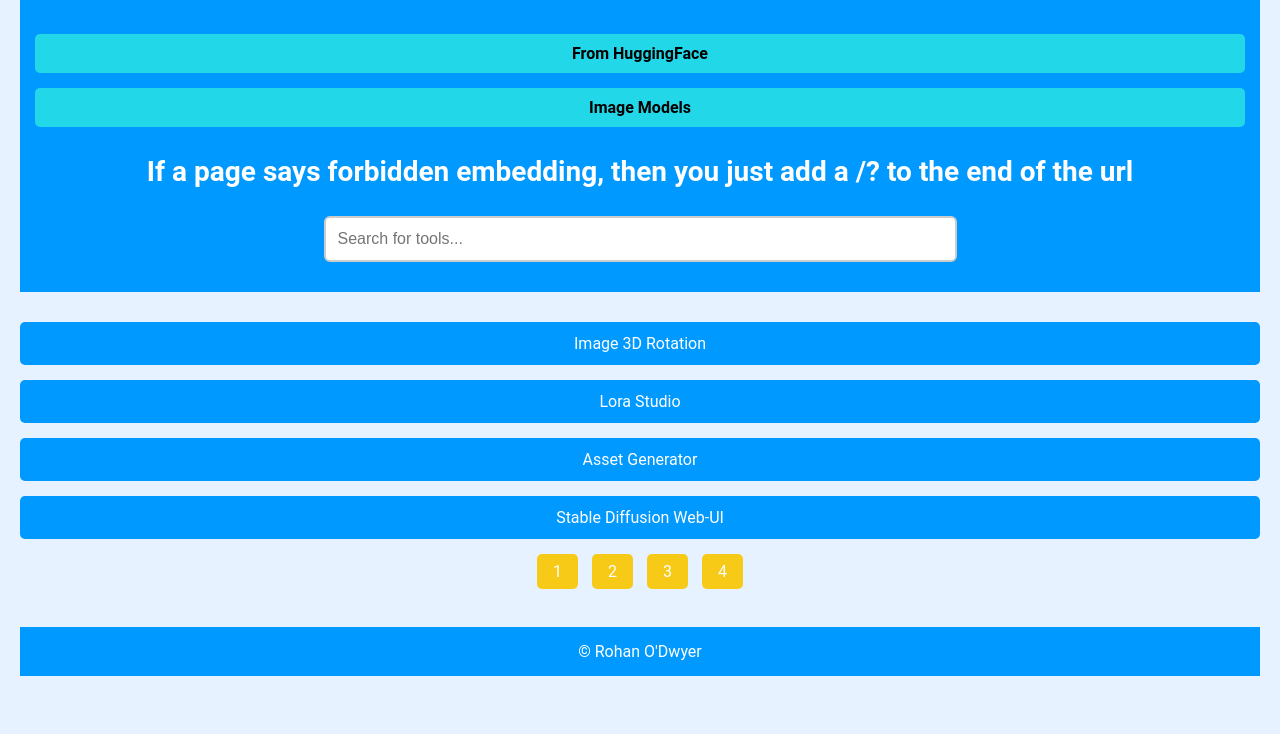
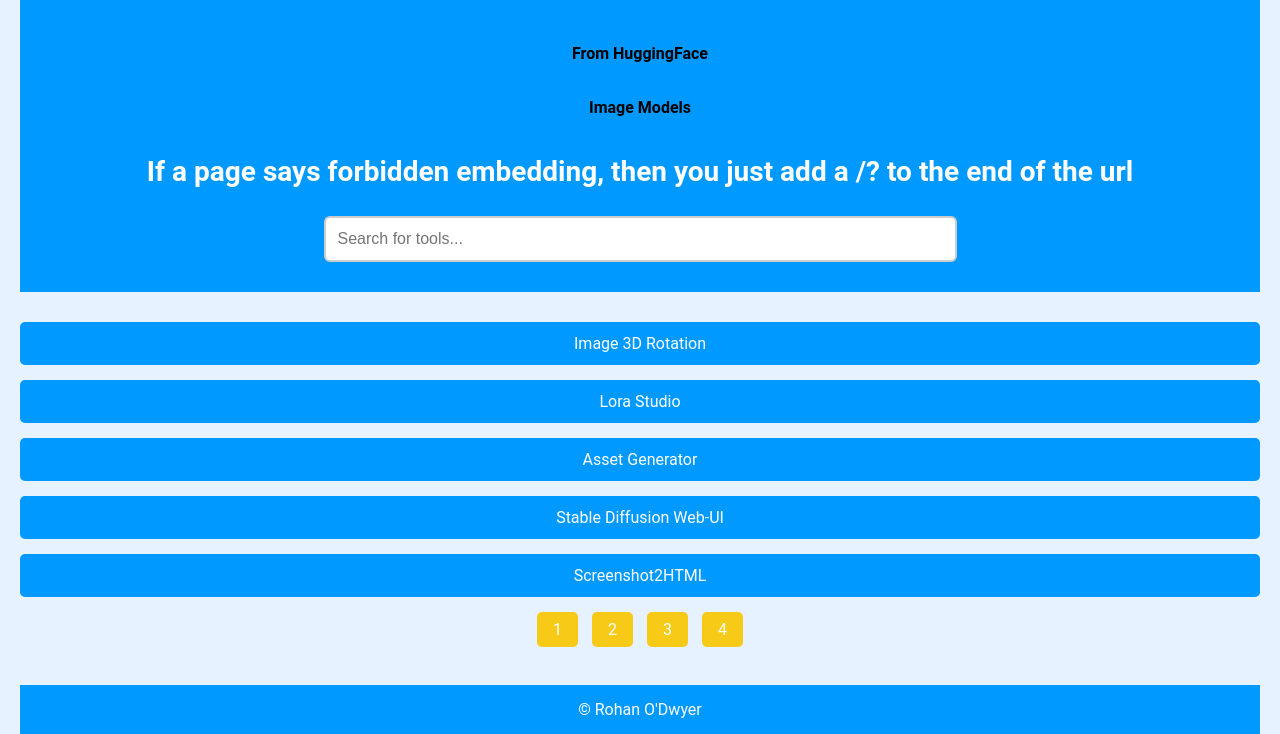
Before and after one commit to rohanod/CoolAiTools, a plain HTML site: page page4.html in a window 1280 px wide. Shown: the part 142-876 px from the top of the page. Before the commit the page ends 840 px from the top, so only its background shows below. Drawn offline with Linux system fonts and the light colour scheme.

Commit message:
modified:   Links.html 	modified:   all_links.json 	modified:   page4.html 	modified:   style.css

```diff
--- a/all_links.json
+++ b/all_links.json
@@ -43,5 +43,6 @@
     {"title": "Lora Studio", "url": "https://enzostvs-lora-studio.hf.space"},
     {"title": "Image 3D Rotation", "url": "https://ashawkey-lgm.hf.space"},
     {"title": "Asset Generator", "url": "https://jbilcke-hf-illustrateur-cloud.hf.space"},
-    {"title": "Stable Diffusion Web-UI", "url": "https://prodia-fast-stable-diffusion.hf.space"}
+    {"title": "Stable Diffusion Web-UI", "url": "https://prodia-fast-stable-diffusion.hf.space"},
+    {"title": "Screenshot2HTML", "url": "https://huggingfacem4-screenshot2html.hf.space"},
 ]
--- a/page4.html
+++ b/page4.html
@@ -32,7 +32,7 @@
     <a href="https://enzostvs-lora-studio.hf.space">Lora Studio</a>
     <a href="https://jbilcke-hf-illustrateur-cloud.hf.space">Asset Generator</a>
     <a href="https://prodia-fast-stable-diffusion.hf.space">Stable Diffusion Web-UI</a>
-
+    <a href="https://huggingfacem4-screenshot2html.hf.space">Screenshot2HTML</a>
    <div class="pagination">
         <a href="index.html">1</a>
         <a href="page2.html">2</a>
--- a/style.css
+++ b/style.css
@@ -83,7 +83,7 @@
 }
 
 nav.header-nav a.nav-link-alt {
-    background-color: #22d7e8 !important;
+    background-color: #0099ff !important;
     color: black !important;
     padding: 10px 5px !important;
     text-decoration: none !important;
@@ -92,5 +92,5 @@
 }
 
 nav.header-nav a.nav-link-alt:hover {
-    background-color: #507def !important;
+    background-color: #3498db !important;
 }
```
Also changed, not shown: Links.html (+1 -0 lines).
